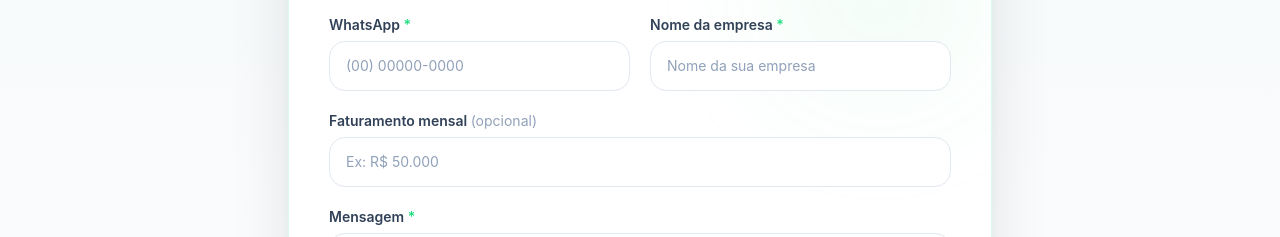
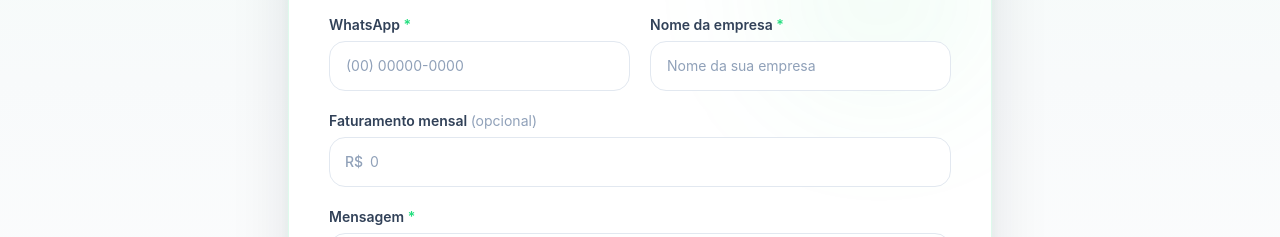
Before and after one commit to caioferreiraoficial2005-afk/Nortea, a React (Vite) app: page / in a window 1280 px wide. Shown: the part 7420-7657 px from the top of the page. Built offline with nearby package versions, Linux system fonts and the light colour scheme.

Commit message:
Melhora formulário: feedback de sucesso, campo faturamento só aceita números com prefixo R$, e limpa form após envio

```diff
--- a/src/LeadFormSection.tsx
+++ b/src/LeadFormSection.tsx
@@ -1,5 +1,5 @@
 import { useState } from "react";
-import { ArrowRight, MessageCircle } from "lucide-react";
+import { ArrowRight, CheckCircle2, MessageCircle } from "lucide-react";
 
 interface FormData {
   nome: string;
@@ -17,6 +17,15 @@ interface FormErrors {
   empresa?: string;
   mensagem?: string;
 }
+
+const FORM_EMPTY: FormData = {
+  nome: "",
+  email: "",
+  whatsapp: "",
+  empresa: "",
+  faturamento: "",
+  mensagem: "",
+};
 
 const BASE =
   "w-full rounded-2xl border px-4 py-3.5 text-sm text-slate-800 outline-none transition-all duration-200 placeholder:text-slate-400";
@@ -58,15 +67,9 @@ function Field({
 }
 
 export default function LeadFormSection() {
-  const [form, setForm] = useState<FormData>({
-    nome: "",
-    email: "",
-    whatsapp: "",
-    empresa: "",
-    faturamento: "",
-    mensagem: "",
-  });
+  const [form, setForm] = useState<FormData>(FORM_EMPTY);
   const [errors, setErrors] = useState<FormErrors>({});
+  const [success, setSuccess] = useState(false);
 
   const validate = (): boolean => {
     const e: FormErrors = {};
@@ -87,10 +90,12 @@ export default function LeadFormSection() {
     e: React.ChangeEvent<HTMLInputElement | HTMLTextAreaElement>
   ) => {
     const { name, value } = e.target;
-    setForm((prev) => ({ ...prev, [name]: value }));
+    const sanitized = name === "faturamento" ? value.replace(/\D/g, "") : value;
+    setForm((prev) => ({ ...prev, [name]: sanitized }));
     if (errors[name as keyof FormErrors]) {
       setErrors((prev) => ({ ...prev, [name]: undefined }));
     }
+    if (success) setSuccess(false);
   };
 
   const handleSubmit = (e: React.FormEvent) => {
@@ -104,18 +109,27 @@ Gostaria de solicitar um diagnóstico estratégico.
 📊 *Dados da empresa:*
 
 👤 *Nome:* ${form.nome}
+
 📧 *Email:* ${form.email}
+
 📱 *WhatsApp:* ${form.whatsapp}
+
 🏢 *Empresa:* ${form.empresa}
-💰 *Faturamento:* ${form.faturamento.trim() || "Não informado"}
+
+💰 *Faturamento:* ${form.faturamento.trim() ? `R$ ${form.faturamento}` : "Não informado"}
 
 📝 *Mensagem:*
+
 ${form.mensagem}`;
 
     window.open(
       `https://wa.me/5582981401405?text=${encodeURIComponent(mensagemFormatada)}`,
       "_blank"
     );
+
+    setForm(FORM_EMPTY);
+    setErrors({});
+    setSuccess(true);
   };
 
   return (
@@ -143,14 +157,12 @@ ${form.mensagem}`;
 
         {/* Card */}
         <div className="relative overflow-hidden rounded-[36px] border border-[#22de7e]/15 bg-white p-8 shadow-[0_12px_60px_rgba(15,23,42,0.10),0_2px_8px_rgba(34,222,126,0.06)] sm:p-10">
-          {/* Accent glows */}
           <div className="pointer-events-none absolute right-0 top-0 h-56 w-56 rounded-full bg-[#22de7e]/6 blur-3xl" />
           <div className="pointer-events-none absolute bottom-0 left-0 h-40 w-40 rounded-full bg-[#0D3F8A]/4 blur-3xl" />
 
           <form onSubmit={handleSubmit} noValidate className="relative">
             <div className="grid gap-5 sm:grid-cols-2">
 
-              {/* Nome */}
               <Field label="Nome completo" required error={errors.nome}>
                 <input
                   type="text"
@@ -162,7 +174,6 @@ ${form.mensagem}`;
                 />
               </Field>
 
-              {/* Email */}
               <Field label="Email" required error={errors.email}>
                 <input
                   type="email"
@@ -174,7 +185,6 @@ ${form.mensagem}`;
                 />
               </Field>
 
-              {/* WhatsApp */}
               <Field label="WhatsApp" required error={errors.whatsapp}>
                 <input
                   type="tel"
@@ -186,7 +196,6 @@ ${form.mensagem}`;
                 />
               </Field>
 
-              {/* Empresa */}
               <Field label="Nome da empresa" required error={errors.empresa}>
                 <input
                   type="text"
@@ -198,21 +207,26 @@ ${form.mensagem}`;
                 />
               </Field>
 
-              {/* Faturamento (opcional, largura total) */}
+              {/* Faturamento — somente números */}
               <div className="sm:col-span-2">
                 <Field label="Faturamento mensal">
+                  <div className="relative">
+                    <span className="pointer-events-none absolute left-4 top-1/2 -translate-y-1/2 text-sm font-medium text-slate-400">
+                      R$
+                    </span>
                     <input
                       type="text"
+                      inputMode="numeric"
                       name="faturamento"
                       value={form.faturamento}
                       onChange={handleChange}
-                    placeholder="Ex: R$ 50.000"
-                    className={`${BASE} ${VALID}`}
+                      placeholder="0"
+                      className={`${BASE} pl-10 ${VALID}`}
                     />
+                  </div>
                 </Field>
               </div>
 
-              {/* Mensagem (largura total) */}
               <div className="sm:col-span-2">
                 <Field label="Mensagem" required error={errors.mensagem}>
                   <textarea
@@ -227,10 +241,9 @@ ${form.mensagem}`;
               </div>
             </div>
 
-            {/* Divisor */}
             <div className="my-7 h-px bg-gradient-to-r from-transparent via-slate-200 to-transparent" />
 
-            {/* Submit */}
+            {/* Submit + feedback */}
             <div className="flex flex-col items-start gap-3 sm:flex-row sm:items-center">
               <button
                 type="submit"
@@ -239,10 +252,18 @@ ${form.mensagem}`;
                 Quero meu diagnóstico
                 <ArrowRight className="h-4 w-4 transition-transform duration-200 group-hover:translate-x-1" />
               </button>
+
+              {success ? (
+                <div className="flex items-center gap-2 rounded-full border border-[#22de7e]/30 bg-[#22de7e]/8 px-4 py-2 text-sm font-semibold text-[#0fa85a] transition-all duration-300">
+                  <CheckCircle2 className="h-4 w-4 shrink-0" />
+                  Diagnóstico solicitado com sucesso!
+                </div>
+              ) : (
                 <p className="flex items-center gap-1.5 text-xs text-slate-400">
                   <MessageCircle className="h-3.5 w-3.5 text-[#22de7e]" />
                   Você será direcionado ao WhatsApp.
                 </p>
+              )}
             </div>
           </form>
         </div>
```
Lines whose indentation alone changed are shown as unchanged.
